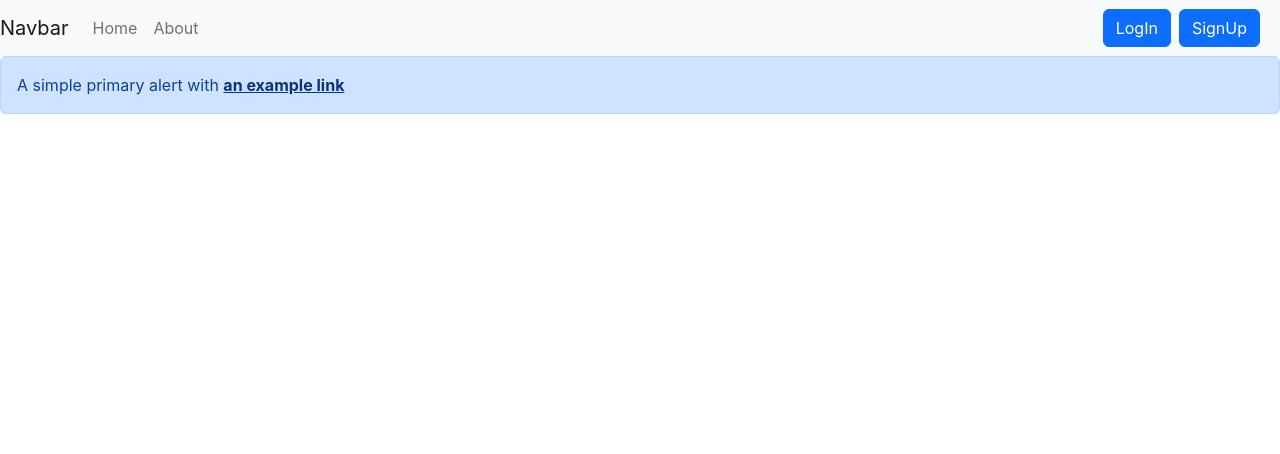
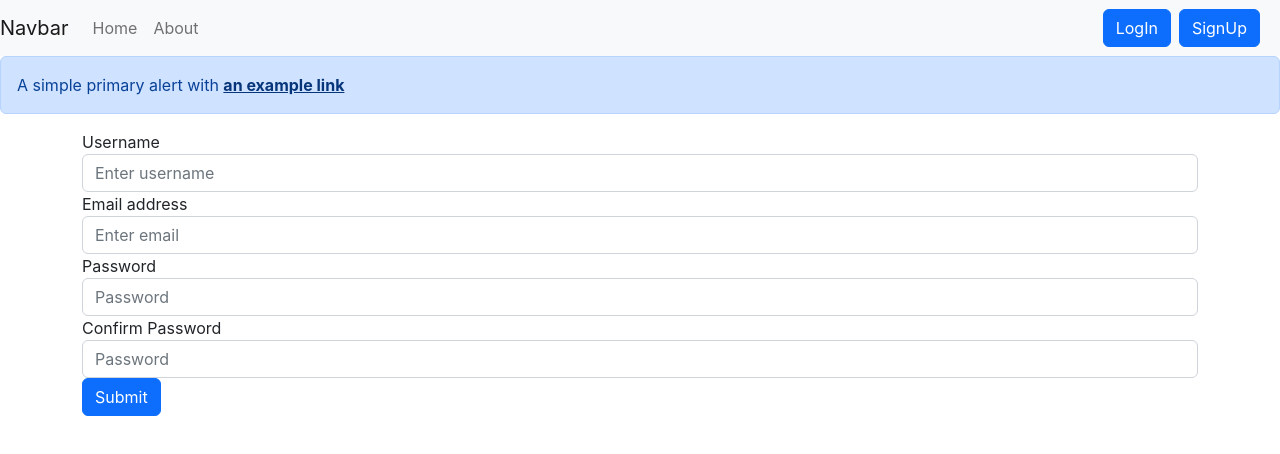
Before and after one commit to Dhruwang/inotes, a React (Create React App) app: page /signup in a window 1280 px wide. Shown: the top 454 px of the page. Built offline with nearby package versions, Linux system fonts and the light colour scheme.

Commit message:
added signup

```diff
--- a/src/App.js
+++ b/src/App.js
@@ -20,7 +20,7 @@ function App() {
         <Route exact path="/" element={<Home />} />
         <Route exact path="/about" element={<About />} />
         <Route exact path="/login" element={<Login />} />
-        <Route exact path="/about" element={<Signup />} />
+        <Route exact path="/signup" element={<Signup />} />
         </Routes>
         </div>
       </BrowserRouter>
--- a/src/components/Notes.js
+++ b/src/components/Notes.js
@@ -48,13 +48,13 @@ export default function Notes() {
             </div>
             <div className="modal-body">
               <form>
-                <div class="mb-3">
-                  <label for="title" class="form-label">Title</label>
-                  <input type="text" class="form-control" id="etitle" name='etitle' value={note.etitle}  onChange={onChange} />
+                <div className="mb-3">
+                  <label for="title" className="form-label">Title</label>
+                  <input type="text" className="form-control" id="etitle" name='etitle' value={note.etitle}  onChange={onChange} />
                 </div>
-                <div class="mb-3">
-                  <label for="description" class="form-label">Description</label>
-                  <input type="text" class="form-control" id="edescription" name='edescription' value={note.edescription} onChange={onChange} />
+                <div className="mb-3">
+                  <label for="description" className="form-label">Description</label>
+                  <input type="text" className="form-control" id="edescription" name='edescription' value={note.edescription} onChange={onChange} />
                 </div>
               </form>
             </div>
--- a/src/components/Signup.js
+++ b/src/components/Signup.js
@@ -1,7 +1,53 @@
-import React from 'react'
+import React,{useState} from 'react'
+import { useNavigate } from 'react-router-dom'
 
 export default function Signup() {
-  return (
-    <div>I am Signup</div>
-  )
+    const [credentials, setCredentials] = useState({username:"",email:"",password:"",cpassword:""})
+    const Navigate = useNavigate();
+    const host = 'http://localhost:5000'
+    const onChange = (event)=>{
+        setCredentials({...credentials,[event.target.name]:event.target.value})
+    }
+    const handleSubmit= async (e)=>{
+        e.preventDefault();
+        const response = await fetch(`${host}/api/auth/createUser`, {
+            method: 'POST',
+            headers: {
+              'Content-Type': 'application/json',
+            },
+            body: JSON.stringify({name:credentials.username, email:credentials.email, password:credentials.password})
+
+          });
+          const json = await response.json()
+          console.log(json)
+          if(json.success){
+            // save authToken and redirect
+            localStorage.setItem('token',json.token)
+            Navigate("/")
+
+          }
+    }
+    return (
+        <div>
+            <form onSubmit={handleSubmit}>
+            <div class="form-group">
+                    <label for="exampleInputUsername">Username</label>
+                    <input type="text" class="form-control" id="username" name='username' value={credentials.username}  onChange={onChange} placeholder="Enter username" required />
+                </div>
+                <div class="form-group">
+                    <label for="exampleInputEmail1">Email address</label>
+                    <input type="email" class="form-control" id="email" name='email' value={credentials.email} onChange={onChange} aria-describedby="emailHelp" placeholder="Enter email" required />
+                </div>
+                <div class="form-group">
+                    <label for="exampleInputPassword1">Password</label>
+                    <input type="password" class="form-control" id="password" name="password" value={credentials.password} onChange={onChange} placeholder="Password" required minLength={5} />
+                </div>
+                <div class="form-group">
+                    <label for="exampleInputPassword1">Confirm Password</label>
+                    <input type="password" class="form-control" id="cpassword" name='cpassword' value={credentials.cpassword} onChange={onChange} placeholder="Password" />
+                </div>
+                <button type="submit" class="btn btn-primary">Submit</button>
+            </form>
+        </div>
+    )
 }
```
Also changed, not shown: 1 other file (tests, documents, lock files or other folders).
